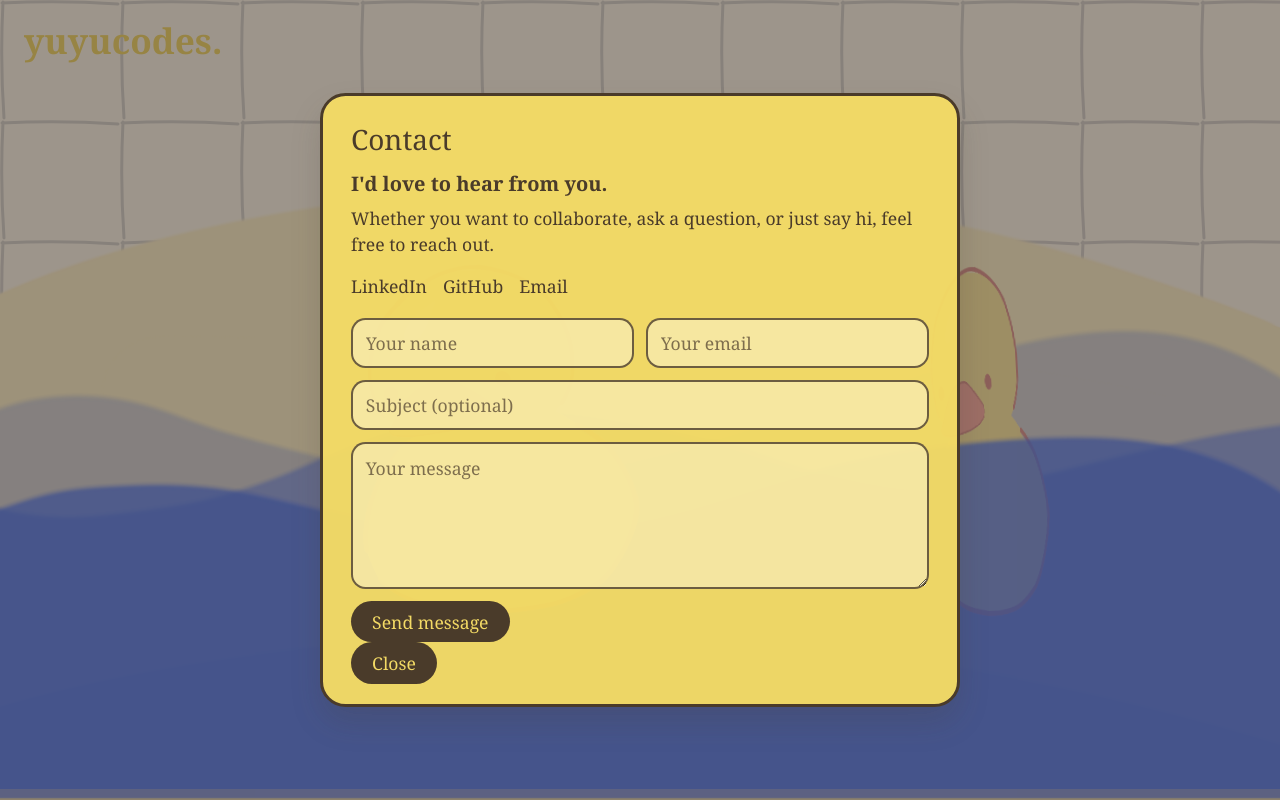
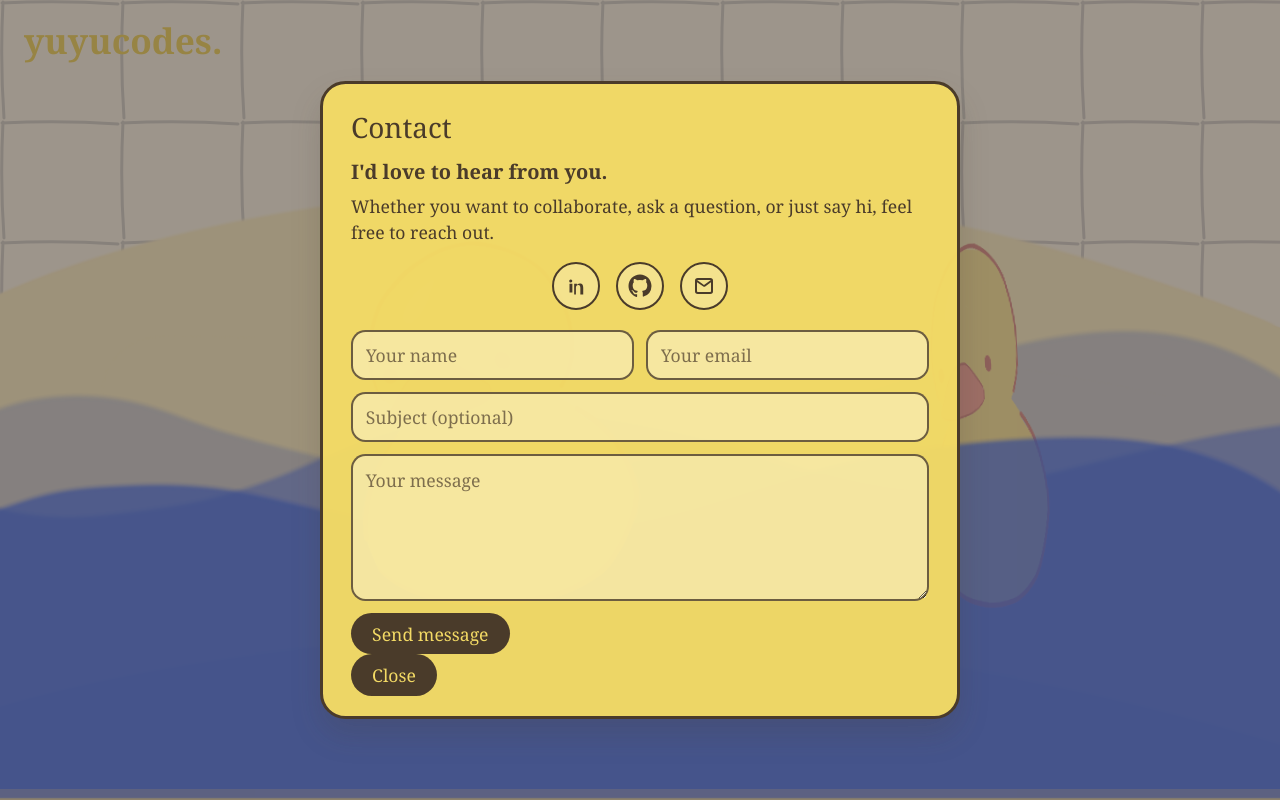
Before and after one commit to yuyucodes/personal-website, a plain HTML site: page index.html in a window 1280 px wide. Both pictures are taken after a click on the button 994 px from the left and 450 px from the top of the page. Drawn offline with Linux system fonts and the light colour scheme; a web font is replaced by a local one.

Commit message:
changes to contact popup

```diff
--- a/script.js
+++ b/script.js
@@ -5,9 +5,21 @@ const content={
     <p class="contact-intro">I'd love to hear from you.</p>
     <p class="contact-copy">Whether you want to collaborate, ask a question, or just say hi, feel free to reach out.</p>
     <ul class="contact-links">
-      <li><a href="https://www.linkedin.com/in/estychen/" target="_blank" rel="noopener noreferrer">LinkedIn</a></li>
-      <li><a href="https://github.com/yuyucodes" target="_blank" rel="noopener noreferrer">GitHub</a></li>
-      <li><a href="mailto:esyuec@gmail.com" target="_blank" rel="noopener noreferrer">Email</a></li>
+      <li>
+        <a href="https://www.linkedin.com/in/estychen/" target="_blank" rel="noopener noreferrer" aria-label="LinkedIn">
+          <svg viewBox="0 0 24 24" aria-hidden="true"><path d="M6.94 8.5A1.56 1.56 0 1 1 6.94 5.4a1.56 1.56 0 0 1 0 3.1ZM5.5 9.7h2.88v8.8H5.5zm4.67 0h2.77v1.2h.04c.39-.73 1.34-1.5 2.76-1.5 2.95 0 3.49 1.94 3.49 4.46v6.64h-2.88v-6.2c0-1.48-.03-3.38-2.06-3.38-2.06 0-2.38 1.61-2.38 3.27v6.31H10.17z"/></svg>
+        </a>
+      </li>
+      <li>
+        <a href="https://github.com/yuyucodes" target="_blank" rel="noopener noreferrer" aria-label="GitHub">
+          <svg viewBox="0 0 24 24" aria-hidden="true"><path d="M12 .5C5.65.5.5 5.65.5 12c0 5.08 3.29 9.39 7.86 10.9.58.11.79-.25.79-.56 0-.27-.01-1.17-.02-2.13-3.2.7-3.87-1.54-3.87-1.54-.52-1.33-1.28-1.68-1.28-1.68-1.05-.72.08-.7.08-.7 1.16.08 1.77 1.2 1.77 1.2 1.03 1.76 2.7 1.25 3.36.95.1-.74.4-1.25.73-1.53-2.55-.29-5.23-1.28-5.23-5.69 0-1.26.45-2.29 1.18-3.09-.12-.29-.51-1.46.11-3.04 0 0 .96-.31 3.14 1.18a10.8 10.8 0 0 1 5.72 0c2.18-1.49 3.13-1.18 3.13-1.18.63 1.58.24 2.75.12 3.04.74.8 1.18 1.83 1.18 3.09 0 4.42-2.69 5.4-5.26 5.68.41.35.78 1.03.78 2.08 0 1.5-.01 2.71-.01 3.08 0 .31.21.67.8.56A11.5 11.5 0 0 0 23.5 12C23.5 5.65 18.35.5 12 .5z"/></svg>
+        </a>
+      </li>
+      <li>
+        <a href="mailto:esyuec@gmail.com" target="_blank" rel="noopener noreferrer" aria-label="Email">
+          <svg viewBox="0 0 24 24" aria-hidden="true"><path d="M3 6.75A2.75 2.75 0 0 1 5.75 4h12.5A2.75 2.75 0 0 1 21 6.75v10.5A2.75 2.75 0 0 1 18.25 20H5.75A2.75 2.75 0 0 1 3 17.25zm2.1-.75 6.9 5.04 6.9-5.04H5.1zm13.9 2.2-6.13 4.47a1 1 0 0 1-1.14 0L5 8.2v9.05c0 .41.34.75.75.75h12.5c.41 0 .75-.34.75-.75z"/></svg>
+        </a>
+      </li>
     </ul>
     <form class="contact-form" id="contactForm">
       <div class="field-row">
--- a/styles.css
+++ b/styles.css
@@ -57,6 +57,7 @@ body {
 .duck {
   position: absolute;
   inset: 0;
+  top: -35px;
   pointer-events: none;
   transform-origin: 50% 100%;
 }
@@ -80,9 +81,12 @@ body {
 
 .duck img {
   position: absolute;
-  inset: 0;
-  width: 100%;
+  left: 50%;
+  top: 0;
+  width: auto;
   height: 100%;
+  max-width: 100%;
+  transform: translateX(-50%);
   transform-origin: 41.7% 78%;
   transition: transform 0.3s, filter 0.3s;
 }
@@ -105,11 +109,6 @@ body {
   width: 19.5%;
 }
 
-.duck img {
-  transform-origin: 41.7% 78%;
-  transition: transform 0.3s, filter 0.3s;
-}
-
 .duck button:focus-visible {
   outline: 4px solid var(--ink);
   outline-offset: 2px;
@@ -117,7 +116,7 @@ body {
 
 .sway:has(button:hover) img,
 .sway:has(button:focus-visible) img {
-  transform: scale(1.08);
+  transform: translateX(-50%) scale(1.08);
   filter: saturate(0.6);
 }
 
@@ -259,18 +258,39 @@ dialog h2 {
   padding: 0;
   display: flex;
   flex-wrap: wrap;
-  gap: 0.75rem 1rem;
+  justify-content: center;
+  gap: 1rem;
+}
+
+.contact-links li {
+  display: inline-flex;
 }
 
 .contact-links a {
+  display: inline-flex;
+  align-items: center;
+  justify-content: center;
+  width: 3rem;
+  height: 3rem;
   color: var(--ink);
+  background: rgba(255, 255, 255, 0.25);
+  border: 2px solid var(--ink);
+  border-radius: 50%;
   text-decoration: none;
-  border-bottom: 2px solid transparent;
+  transition: transform 0.2s ease, background 0.2s ease;
 }
 
 .contact-links a:hover,
 .contact-links a:focus-visible {
-  border-color: var(--ink);
+  transform: translateY(-1px);
+  background: rgba(255, 255, 255, 0.45);
+}
+
+.contact-links svg {
+  width: 1.5rem;
+  height: 1.5rem;
+  fill: currentColor;
+  display: block;
 }
 
 .contact-form {
```
